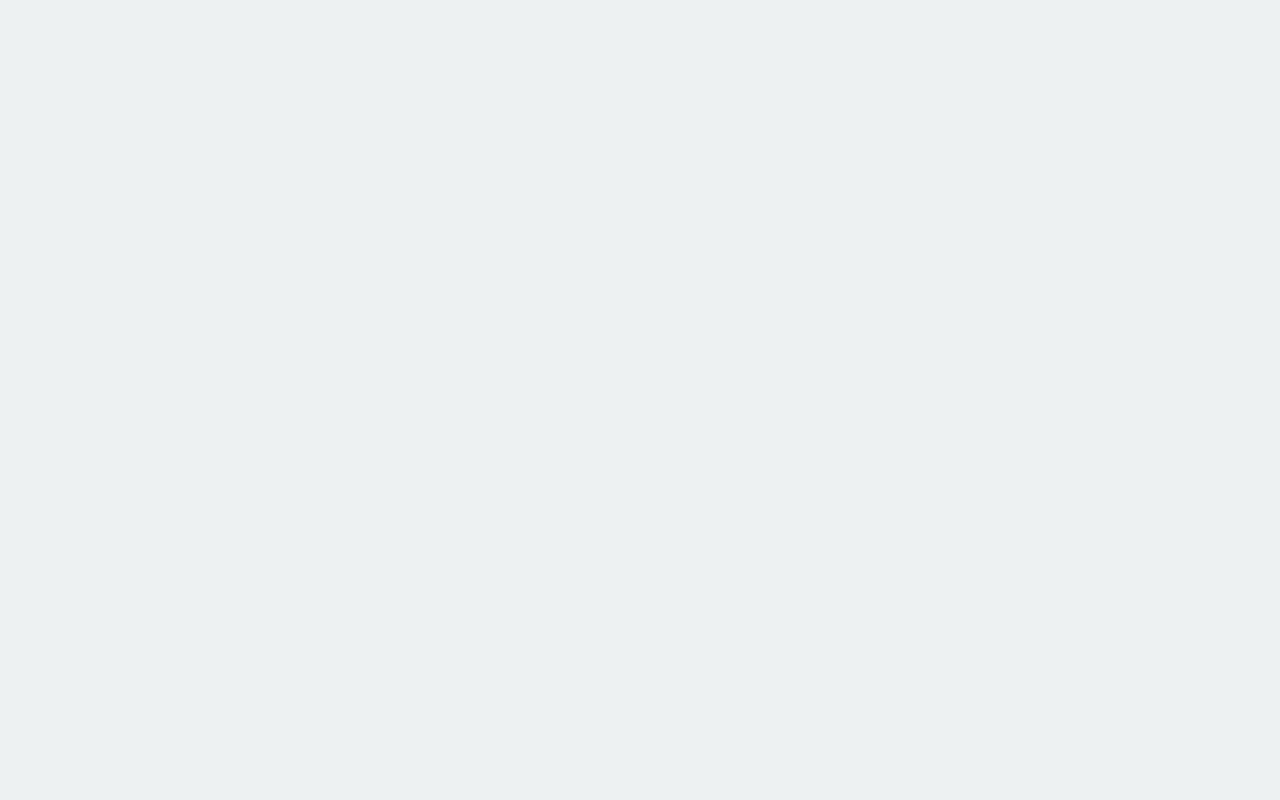
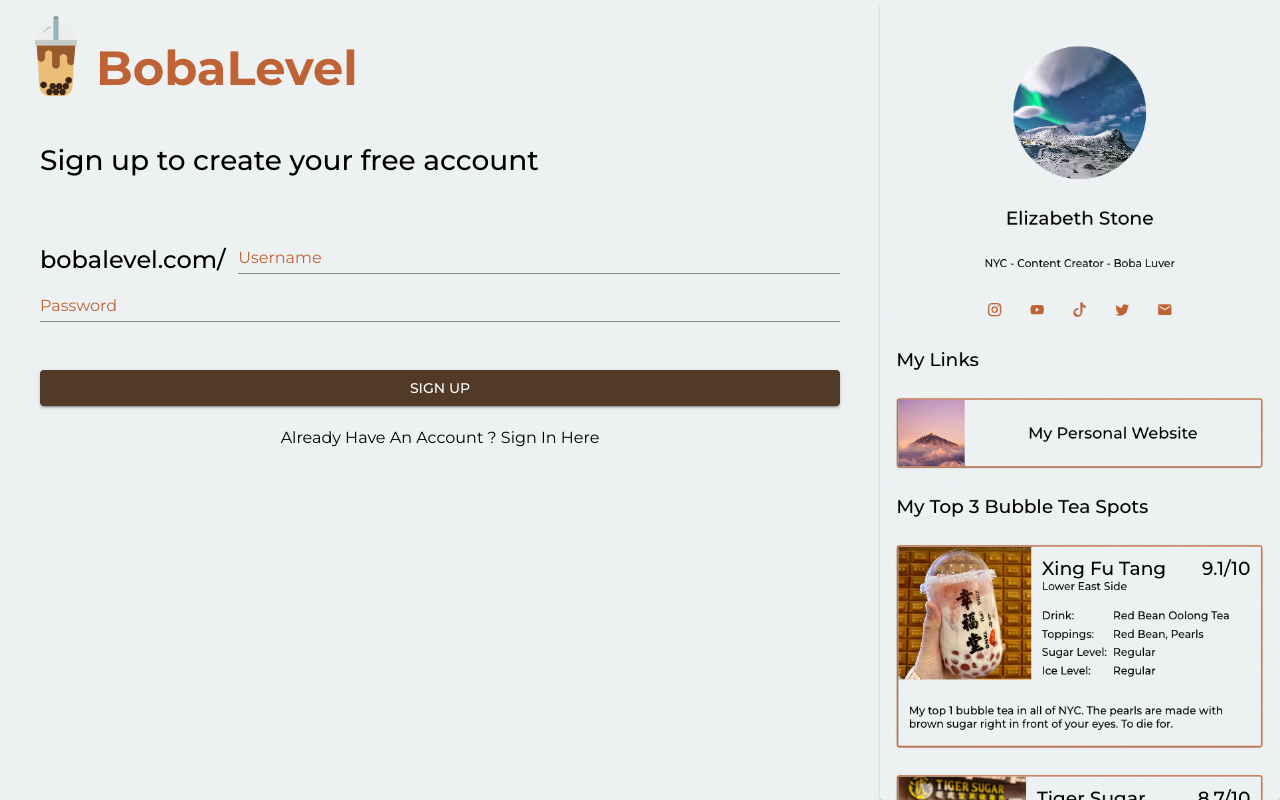
Before and after one commit to peterfeng96/bobalevel, a Next.js app: page /signup in a window 1280 px wide. Built offline with nearby package versions, Linux system fonts and the light colour scheme.

Commit message:
added signup, login, and logout functionality

```diff
--- a/src/app/signup/page.tsx
+++ b/src/app/signup/page.tsx
@@ -1,3 +1,105 @@
+"use client";
+import { useState } from "react";
+import { useRouter } from "next/navigation";
+import {
+  Box,
+  Button,
+  Card,
+  CardMedia,
+  Container,
+  TextField,
+  Typography,
+} from "@mui/material";
+import Image from "next/image";
+import { signup } from "@/utils/utils";
+
 export default function SignUp() {
-    return <div></div>
+  const [username, setUsername] = useState<string>("");
+  const [password, setPassword] = useState<string>("");
+  const [error, setError] = useState<string>("");
+  const router = useRouter();
+  return (
+    <main
+      id="login"
+      style={{
+        display: "flex",
+        height: "100vh",
+        // backgroundColor: "#1B2430",
+      }}
+    >
+      <Box
+        display="flex"
+        flexDirection="column"
+        flexGrow={1}
+        padding={2}
+        gap={6}
+      >
+        <Box display="flex" alignItems="flex-end">
+          <Image src="/boba.png" alt="icon" width={80} height={80} />
+          <Typography variant="h1" color="textSecondary">
+            BobaLevel
+          </Typography>
+        </Box>
+        <Container>
+          <Typography variant="h2">
+            Sign up to create your free account
+          </Typography>
+        </Container>
+        <Box>
+          <Container
+            sx={{ display: "flex", alignItems: "flex-end", gap: "1vw" }}
+          >
+            <Typography variant="h3" align="right">
+              bobalevel.com/
+            </Typography>
+            <TextField
+              label="Username"
+              variant="standard"
+              fullWidth
+              onChange={(e) => setUsername(e.target.value)}
+            />
+          </Container>
+          <Container>
+            <TextField
+              label="Password"
+              variant="standard"
+              fullWidth
+              onChange={(e) => setPassword(e.target.value)}
+            />
+          </Container>
+        </Box>
+        <Container
+          sx={{
+            display: "flex",
+            flexDirection: "column",
+            alignItems: "center",
+            gap: "20px",
+          }}
+        >
+          {error.length ? <Typography color="red">{error}</Typography> : null}
+
+          <Button
+            fullWidth
+            variant="contained"
+            onClick={async () => {
+              let res = await signup(username, password);
+              if (res.status == 200) router.push("/admin/settings");
+              else {
+                const json = await res.json();
+                setError(json.error);
+              }
+            }}
+          >
+            Sign Up
+          </Button>
+          <Typography component="a" href="/login">
+            Already Have An Account ? Sign In Here
+          </Typography>
+        </Container>
+      </Box>
+      <Card sx={{ maxWidth: 400 }}>
+        <CardMedia component="img" src="/sample1.png"></CardMedia>
+      </Card>
+    </main>
+  );
 }
--- a/src/utils/utils.tsx
+++ b/src/utils/utils.tsx
@@ -1,30 +1,44 @@
 //Utility Store
 
-export async function login() {
-  const json = await fetch("http://localhost:8080/api/login", {
+export async function signup(id: string, password: string) {
+  const response = await fetch("http://localhost:8080/api/signup", {
     method: "POST",
     cache: "no-store",
     credentials: "include",
     headers: {
       "Content-Type": "application/json",
     },
-    body: JSON.stringify({ id: "bobaluver", password: "bobaluver" }),
+    body: JSON.stringify({ id, password }),
   });
-  if (json.status !== 200) location.href = "http://localhost:3000/admin/login";
+  return response;
+}
+export async function login(id: string, password: string) {
+  const response = await fetch("http://localhost:8080/api/login", {
+    method: "POST",
+    cache: "no-store",
+    credentials: "include",
+    headers: {
+      "Content-Type": "application/json",
+    },
+    body: JSON.stringify({ id, password }),
+  });
+  return response;
+}
 
-  const data = await json.json();
-
-  return data;
+export function logout() {
+  fetch("http://localhost:8080/api/logout", {
+    method: "POST",
+    cache: "no-store",
+    credentials: "include",
+  });
 }
 
 export async function getAdmin() {
-  const json = await fetch("http://localhost:8080/api/admin", {
+  const response = await fetch("http://localhost:8080/api/admin", {
     cache: "no-store",
     credentials: "include",
   });
-  if (json.status !== 200) window.location.href = "http://localhost:3000/login";
-  const data = await json.json();
-  return data;
+  return response;
 }
 
 //Get user data from Spring Boot backend/MongoDB
```
Also changed, not shown: src/app/admin/components/NavBar.tsx (+8 -4 lines), src/app/admin/context/UserContextProvider.tsx (+9 -2 lines), src/app/login/page.tsx (+75 -7 lines), src/app/page.tsx (+2 -7 lines).
